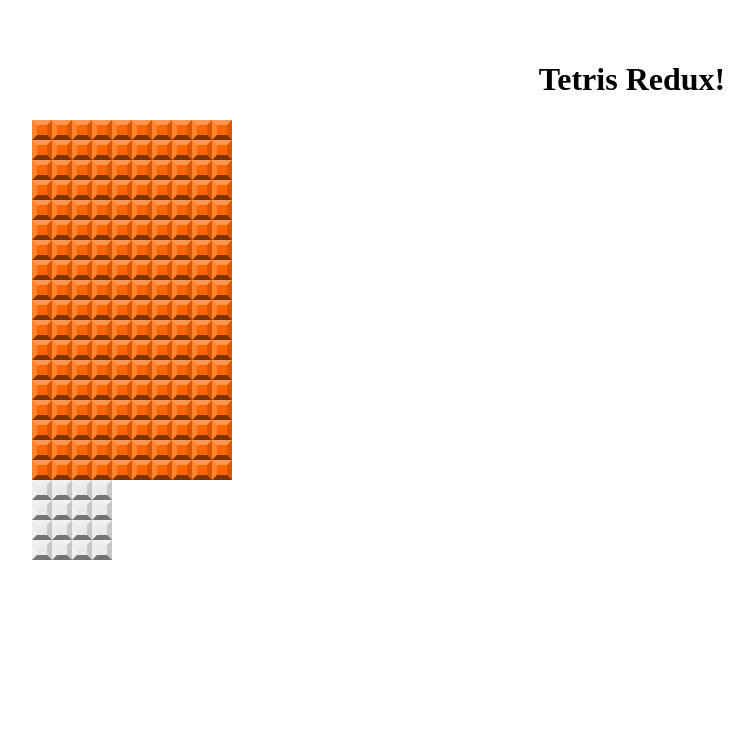
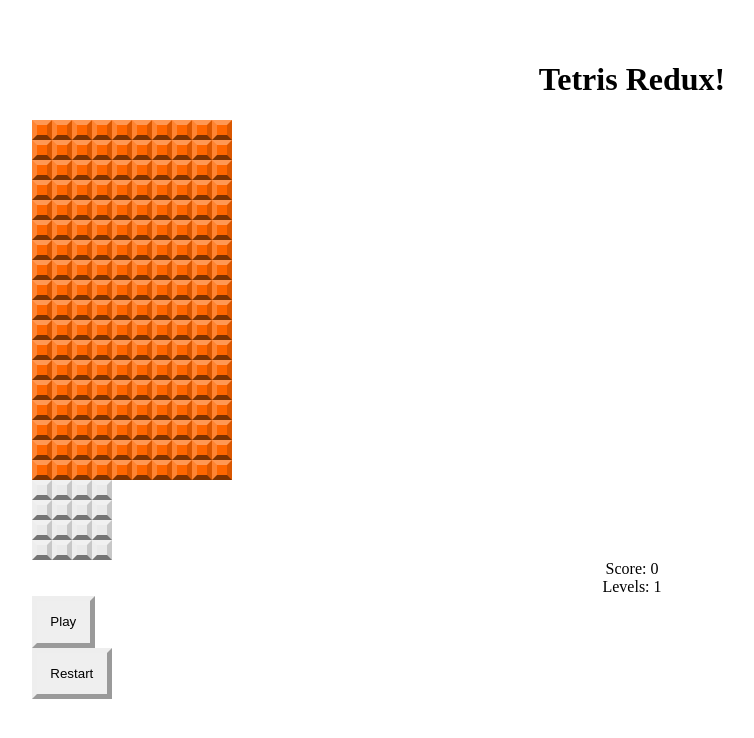
Before and after one commit to ddoherty145/tetris-app, a React (Vite) app: page / in a window 1280 px wide. Shown: the top 738 px of the page, without its empty margins (8-762 px from the left). Built offline with nearby package versions, Linux system fonts and the light colour scheme.

Commit message:
Added initial score board

```diff
--- a/src/App.jsx
+++ b/src/App.jsx
@@ -3,6 +3,7 @@
 
 import GridBoard from './components/GridBoard'
 import NextBlock from './components/NextBlock'
+import ScoreBoard from './components/ScoreBoard'
 
 function App() {
   return (
@@ -12,6 +13,7 @@
       </header>
       <GridBoard />
       <NextBlock />
+      <ScoreBoard />
     </div>
   )
 }
--- /dev/null
+++ b/src/components/ScoreBoard.jsx
@@ -0,0 +1,16 @@
+import React from 'react';
+
+export default function ScoreBoard() {
+    return (
+        <div className ="score-board">
+            <div>Score: 0</div>
+            <div>Levels: 1</div>
+            <button className="score-board-button" onClick={(e) => {
+                //...
+            }}>Play</button>
+            <button className="score-board-button" onClick={(e) => {
+                //...
+            }}>Restart</button>
+        </div>
+    );
+}
--- a/src/index.css
+++ b/src/index.css
@@ -53,3 +53,13 @@
   grid-template-columns: repeat(4, var(--tile-size));
   align-self: flex-start;
 }
+
+.score-board-button {
+  display: block;
+  padding: 1em;
+  border-width: 5px;
+  border-top-color: var(--button-color-t);
+  border-left-color: var(--button-color-l);
+  border-right-color: var(--button-color-r);
+  border-bottom-color: var(--button-color-b);
+}
```
